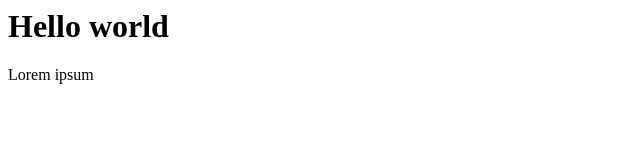
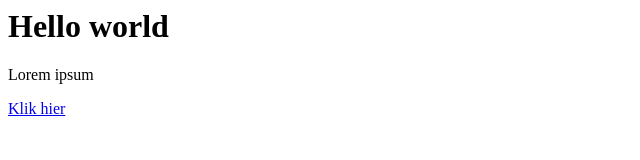
Before and after one commit to evdheuvel70/foobar, a plain HTML site: page index.html in a window 1280 px wide. Shown: the full height of the page, 0-640 px from the left. Drawn offline with Linux system fonts and the light colour scheme.

Commit message:
Third commit

```diff
--- a/index.html
+++ b/index.html
@@ -1,2 +1,3 @@
 <h1>Hello world</h1>
 <p>Lorem ipsum</p>
+<p><a href="http://www.objectiflune.com">Klik hier</a></p>
```
